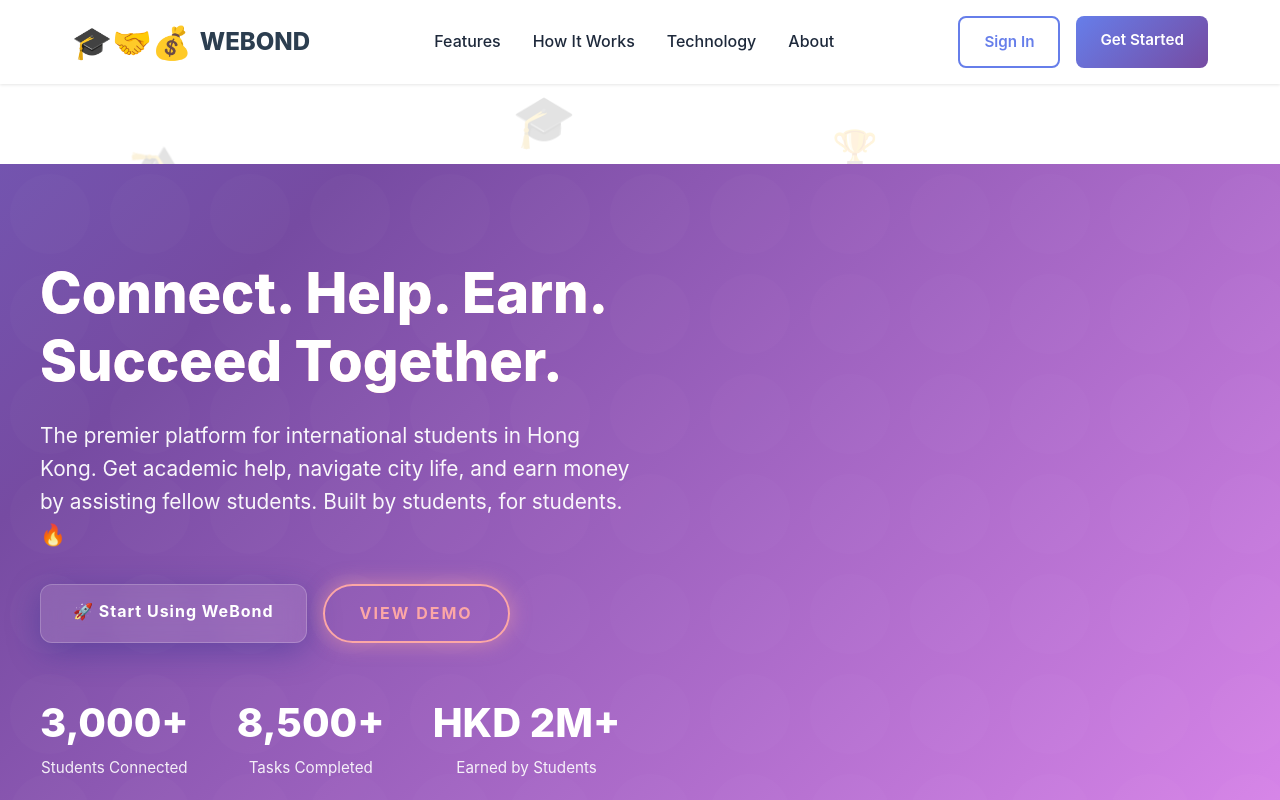
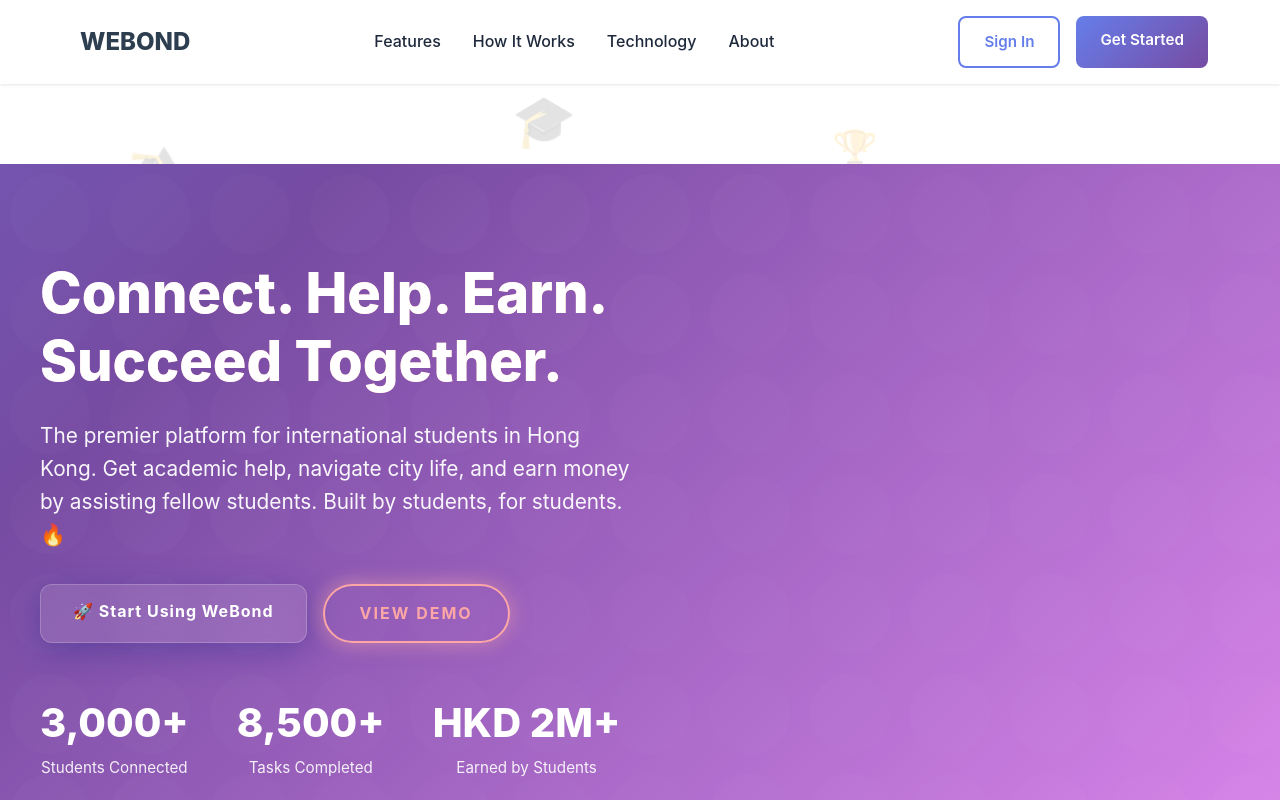
Before and after one commit to strongfatTo/WeBond, a plain HTML site: page index.html in a window 1280 px wide. Shown: the top 800 px of the page. Drawn offline with Linux system fonts and the light colour scheme.

Commit message:
update title

```diff
--- a/index.html
+++ b/index.html
@@ -564,7 +564,7 @@
     <nav>
         <div class="nav-container">
             <div class="logo">
-                <span style="font-size: 2rem;">🎓🤝💰</span>
+                <span style="font-size: 2rem;"></span>
                 <span style="font-weight: 800; color: #2c3e50;">WEBOND</span>
             </div>
             <ul class="nav-links">
```
